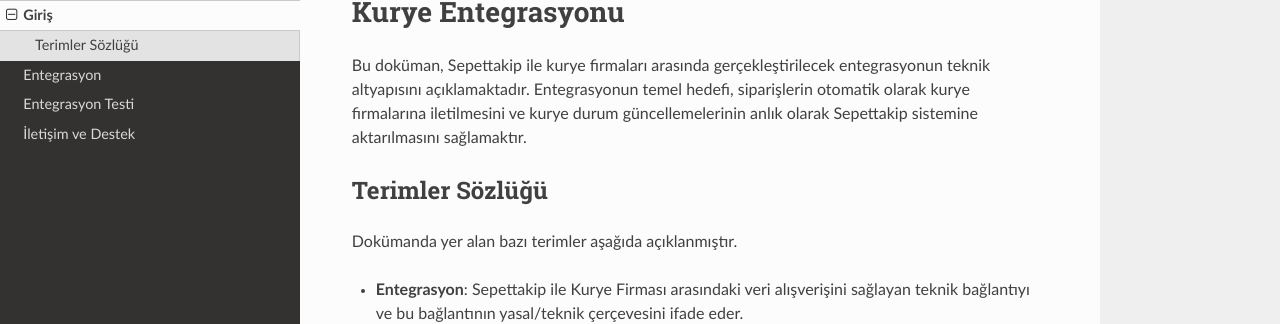
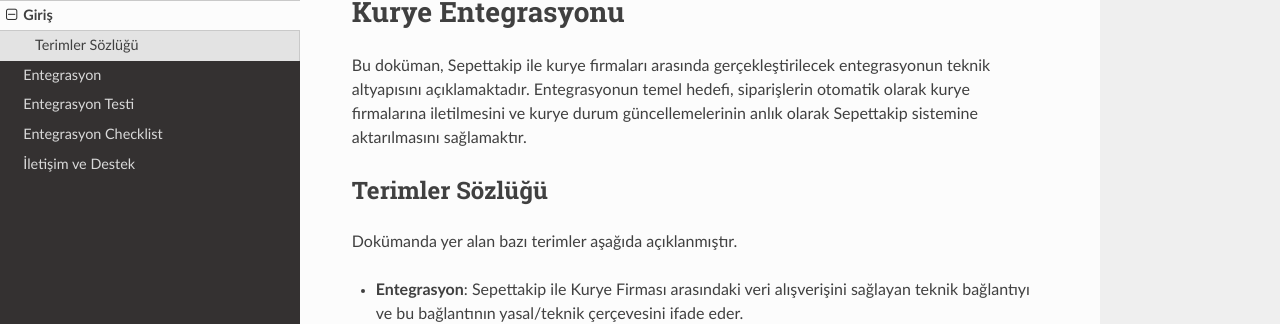
Before and after one commit to sepettakip/courier-docs, an MkDocs documentation site: the page built from docs/index.md, in a window 1280 px wide. Shown: the part 106-430 px from the top of the page. Built offline with MkDocs 1.6.1, drawn with Linux system fonts in a browser that asks for light colours; nearby versions of some CDN libraries; a script that is not in the unit is left out.

Commit message:
Doküman güncellemeleri: 'Entegrasyon Checklist' menü öğesi eklendi.

```diff
--- a/mkdocs.yml
+++ b/mkdocs.yml
@@ -4,6 +4,7 @@
   - 'Giriş': 'index.md'
   - 'Entegrasyon': 'integration.md'
   - 'Entegrasyon Testi': 'integration_test.md'
+  - 'Entegrasyon Checklist': 'integration_checklist.md'
   - 'İletişim ve Destek': 'contact.md'
 theme:
     name: readthedocs
```
